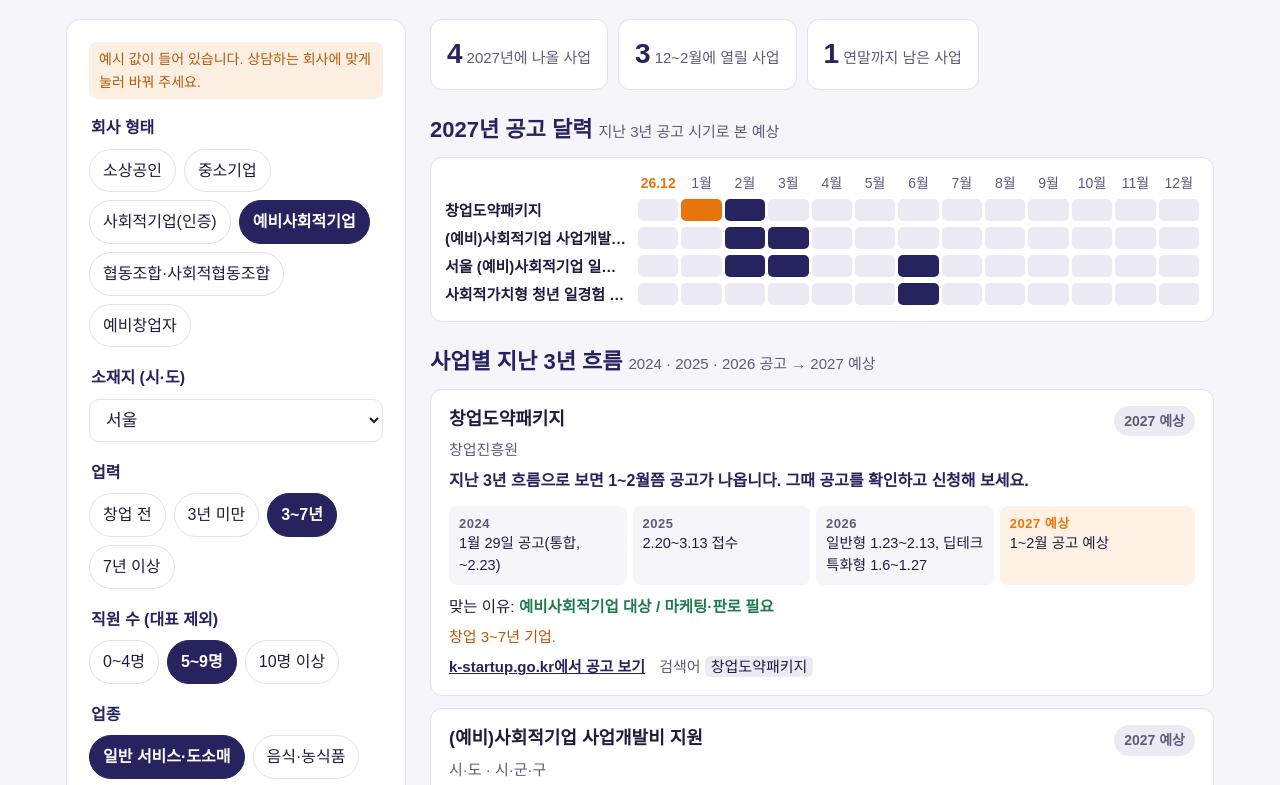
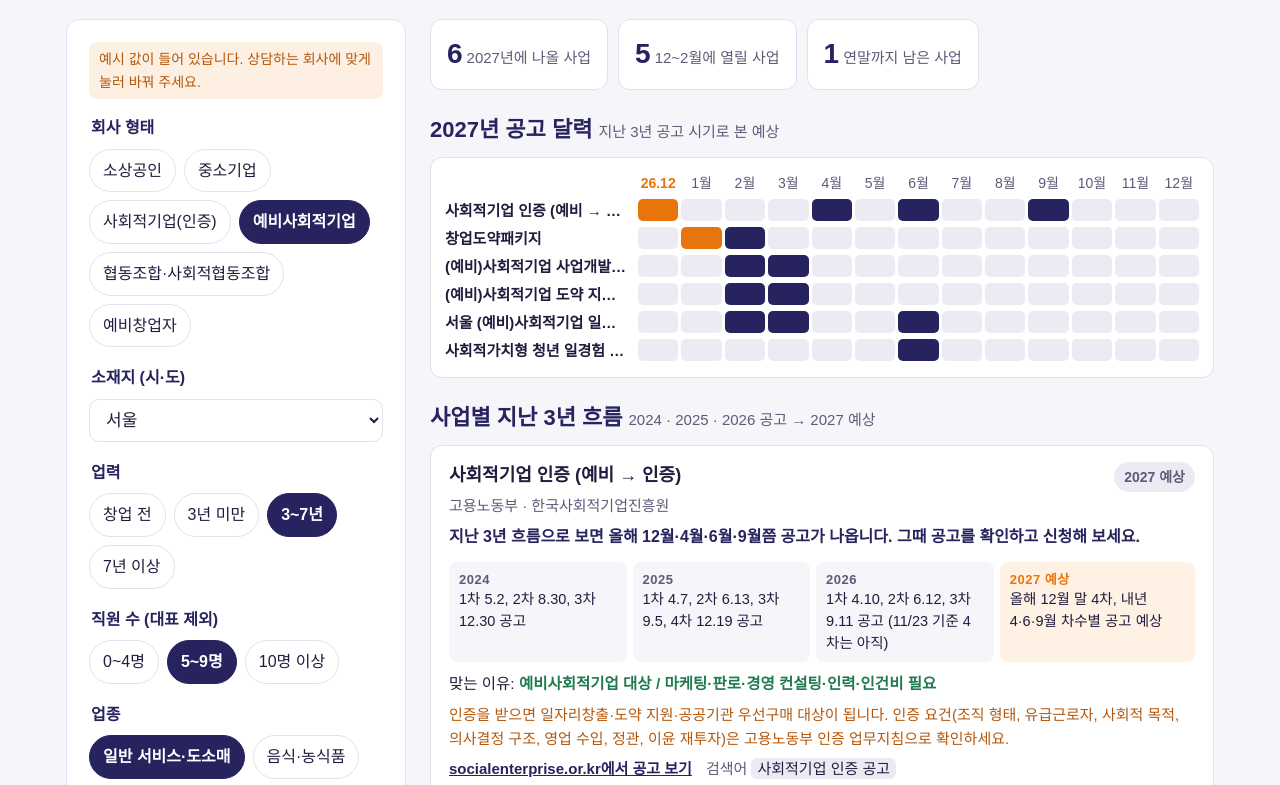
Before and after one commit to vaszero/match, a plain HTML site: page index.html in a window 1280 px wide. Shown: the part 140-925 px from the top of the page. Drawn offline with nearby package versions, Linux system fonts and the light colour scheme; a web font is replaced by a local one.

Commit message:
도약 지원사업·사회적기업 인증 공고 일정 추가, SVI 등급 안내, 일반 사업의 조직형태 제한 안내
Co-Authored-By: Claude Opus 5.5 <noreply@anthropic.com>
Claude-Session: https://claude.ai/code/session_01Y6AwgpjpnLTYCmJMP2Rww5

```diff
--- a/index.html
+++ b/index.html
@@ -191,15 +191,15 @@ const P=[
  {name:'수출바우처',org:'중소벤처기업부 · 산업통상자원부',kind:'annual',sectors:['export'],
   types:['sme','se','pse','coop'],needs:['market'],kw:'수출바우처',url:'https://www.exportvoucher.com',
   hist:{'2024':'','2025':'1차 2025.1.7~1.23 접수','2026':'1차 2025.12.17~2026.1.9 접수, 이후 2차 4월·3차 7월'},exp:[0,1],expText:'2026년 12월 중순 1차 공고 예상 (작년 12.16 공고)',
-  note:'1차 모집이 해를 넘기기 전 12월에 열립니다. 상담회 직후 바로 챙겨야 할 사업.'},
+  note:'1차 모집이 해를 넘기기 전 12월에 열립니다. 상담회 직후 바로 챙겨야 할 사업. 비영리법인·협동조합 등 조직 형태에 따라 신청이 제한될 수 있어 공고문의 신청 자격을 꼭 확인하세요.'},
  {name:'초기창업패키지',org:'창업진흥원',kind:'annual',ages:['1'],
   types:['sole','sme','se','pse','coop'],needs:['startup','fund'],kw:'초기창업패키지',url:'https://www.k-startup.go.kr',
   hist:{'2024':'1월 29일 공고(예비·초기·도약 통합, ~2.23)','2025':'2월 18일 공고(2.24~3.11)','2026':'일반형 1.23~2.13, 딥테크 특화형 1.6~1.27'},exp:[1,2],expText:'1~2월 공고 예상',
-  note:'창업 3년 이내. 사업계획서 평가가 있어 12~1월에 계획서를 미리 써 두어야 합니다.'},
+  note:'창업 3년 이내. 사업계획서 평가가 있어 12~1월에 계획서를 미리 써 두어야 합니다. 비영리법인·협동조합 등 조직 형태에 따라 신청이 제한될 수 있어 공고문의 신청 자격을 꼭 확인하세요.'},
  {name:'창업도약패키지',org:'창업진흥원',kind:'annual',ages:['3'],
   types:['sole','sme','se','pse','coop'],needs:['startup','fund','market'],kw:'창업도약패키지',url:'https://www.k-startup.go.kr',
   hist:{'2024':'1월 29일 공고(통합, ~2.23)','2025':'2.20~3.13 접수','2026':'일반형 1.23~2.13, 딥테크 특화형 1.6~1.27'},exp:[1,2],expText:'1~2월 공고 예상',
-  note:'창업 3~7년 기업.'},
+  note:'창업 3~7년 기업. 비영리법인·협동조합 등 조직 형태에 따라 신청이 제한될 수 있어 공고문의 신청 자격을 꼭 확인하세요.'},
  {name:'예비창업패키지',org:'창업진흥원',kind:'annual',ages:['0'],
   types:['pre'],needs:['startup','fund'],kw:'예비창업패키지',url:'https://www.k-startup.go.kr',
   hist:{'2024':'1월 29일 공고(통합, ~2.23)','2025':'2월 18일 공고(2.24~3.12)','2026':'2월 27일 공고(3.6~3.24)'},exp:[2,3],expText:'2~3월 공고 예상',
@@ -207,15 +207,23 @@ const P=[
  {name:'(예비)사회적기업 일자리창출 지원',org:'고용노동부 · 시·도',kind:'annual',hideIfRegion:true,
   types:['se','pse'],needs:['hire'],kw:'사회적기업 일자리창출 지원사업',url:'https://www.seis.or.kr/subPage.do?menuId=30200',
   hist:{'2024':'경기 1차 2.26·2차 5.13, 제주 3차 7.10 접수 시작','2025':'경기 1.16, 전남 1.20, 전북 2.24 1차 접수 시작','2026':'17개 시·도 모두 1차 모집: 2월 13곳, 3월 4곳(울산·강원·충남·경남). 이후 3~9월 2·3차·추가 모집'},exp:[2,3,4],expText:'2~4월 시·도별 공고, 하반기 추가 모집 예상',
-  note:'시·도마다 공고 시기와 조건이 다릅니다. 소재지를 고르면 그 시·도의 공고 흐름을 보여 드립니다.'},
+  note:'SVI(사회적가치지표) 등급에 따라 지원 수준이 달라지니 최근 SVI 등급을 먼저 확인하세요. 시·도마다 공고 시기와 조건이 다릅니다. 소재지를 고르면 그 시·도의 공고 흐름을 보여 드립니다.'},
  {name:'(예비)사회적기업 사업개발비 지원',org:'시·도 · 시·군·구',kind:'annual',
   types:['se','pse'],needs:['market','startup'],kw:'사회적기업 사업개발비 지원',url:'https://www.socialenterprise.or.kr',
   hist:{'2024':'','2025':'충남 3월(~3.28) 등 시·도별','2026':'자치구별 공고, 국가유산형 2.10~3.2(국가유산청)'},exp:[2,3],expText:'2~3월, 시·군·구별 공고 예상',
   note:'브랜드·홍보·시제품 등 사업개발 비용. 자치구마다 공고 시기가 다릅니다.'},
+ {name:'(예비)사회적기업 도약 지원사업',org:'고용노동부 · 한국사회적기업진흥원',kind:'annual',
+  types:['se','pse'],needs:['market','startup'],kw:'사회적기업 도약 지원사업',url:'https://www.socialenterprise.or.kr',
+  hist:{'2024':'','2025':'도약기 지원사업 2.24~3.14 접수','2026':'2.10~3.9 접수, 기업당 총사업비 최대 4,000만 원(사업모델 고도화·판로 개척)'},exp:[2,3],expText:'2~3월 공고 예상',
+  note:'최근 3년 안에 SVI(사회적가치지표) 탁월·우수·양호 등급을 받고 유급근로자 1명 이상인 기업만 신청할 수 있습니다. SVI 측정부터 받아 두세요.'},
+ {name:'사회적기업 인증 (예비 → 인증)',org:'고용노동부 · 한국사회적기업진흥원',kind:'annual',
+  types:['pse','coop'],needs:['consult','hire','market','fund'],kw:'사회적기업 인증 공고',url:'https://www.socialenterprise.or.kr',
+  hist:{'2024':'1차 5.2, 2차 8.30, 3차 12.30 공고','2025':'1차 4.7, 2차 6.13, 3차 9.5, 4차 12.19 공고','2026':'1차 4.10, 2차 6.12, 3차 9.11 공고 (11/23 기준 4차는 아직)'},exp:[0,4,6,9],expText:'올해 12월 말 4차, 내년 4·6·9월 차수별 공고 예상',
+  note:'인증을 받으면 일자리창출·도약 지원·공공기관 우선구매 대상이 됩니다. 인증 요건(조직 형태, 유급근로자, 사회적 목적, 의사결정 구조, 영업 수입, 정관, 이윤 재투자)은 고용노동부 인증 업무지침으로 확인하세요.'},
  {name:'중소기업 혁신바우처',org:'중소벤처기업부',kind:'annual',sectors:['mfg'],
   types:['sme','se','pse','coop'],needs:['consult','market'],kw:'혁신바우처',url:'https://www.mssmiv.com',
   hist:{'2024':'','2025':'2차 2.3~3.6, 3차 5.2~5.16','2026':'1차 2025.11.12~12.2, 2차 2.27~3.13, 지역제조 3월, 채용지원 4월'},exp:[0,2,3],expText:'2027년 1차가 11~12월에 나올 수 있음 (작년 11.12 공고, 11/23 기준 아직 미공고)',
-  note:'제조 중소기업 대상. 컨설팅·기술지원·마케팅 바우처.'},
+  note:'제조 중소기업 대상. 컨설팅·기술지원·마케팅 바우처. 비영리법인·협동조합 등 조직 형태에 따라 신청이 제한될 수 있어 공고문의 신청 자격을 꼭 확인하세요.'},
  {name:'소상공인 경영안정 바우처',org:'중소벤처기업부 · 소상공인시장진흥공단',kind:'annual',
   types:['sole','se','pse','coop'],needs:['fund'],kw:'소상공인 경영안정 바우처',url:'https://www.sbiz24.kr',
   hist:{'2024':'없음','2025':'추가경정예산으로 처음 도입','2026':'2월 9일 접수 시작, 최대 25만 원(연매출 1억 400만 원 미만)'},exp:[2],expText:'2027년 예산 확정 여부 확인 필요',
```
